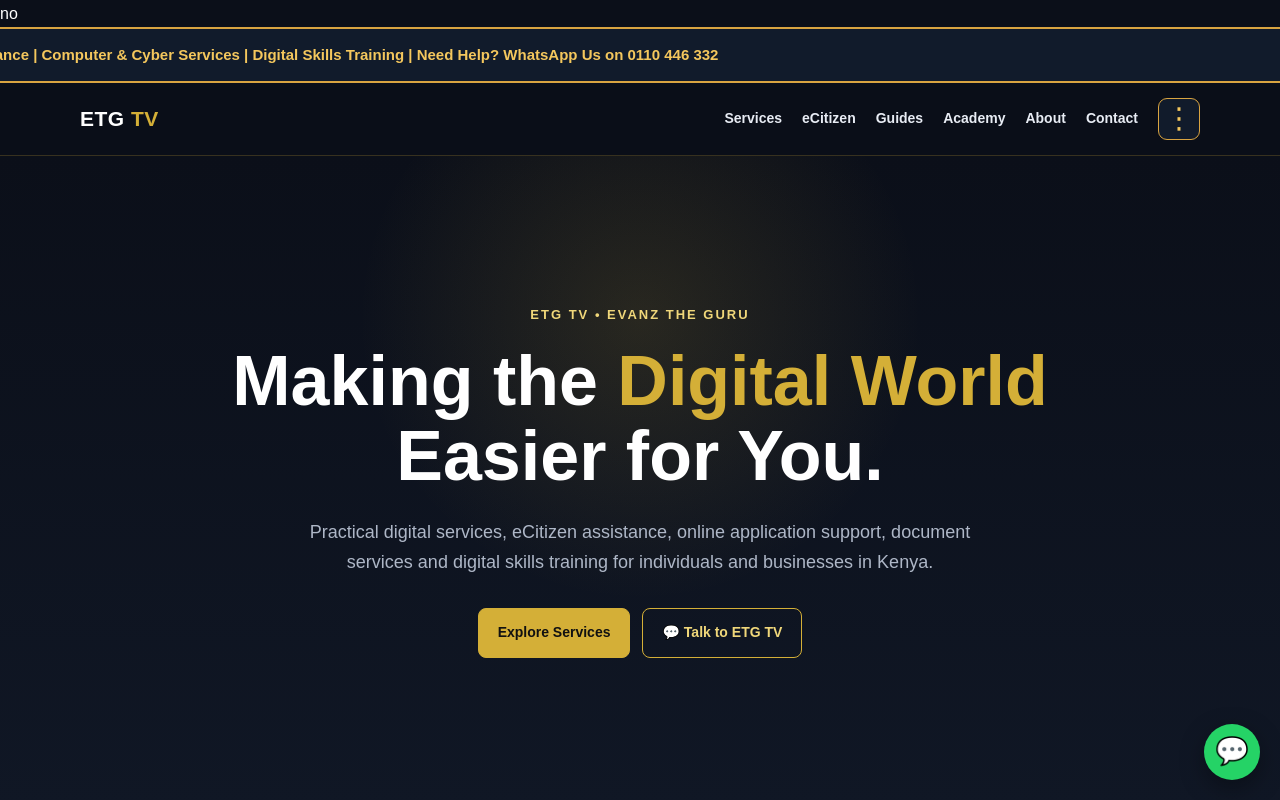
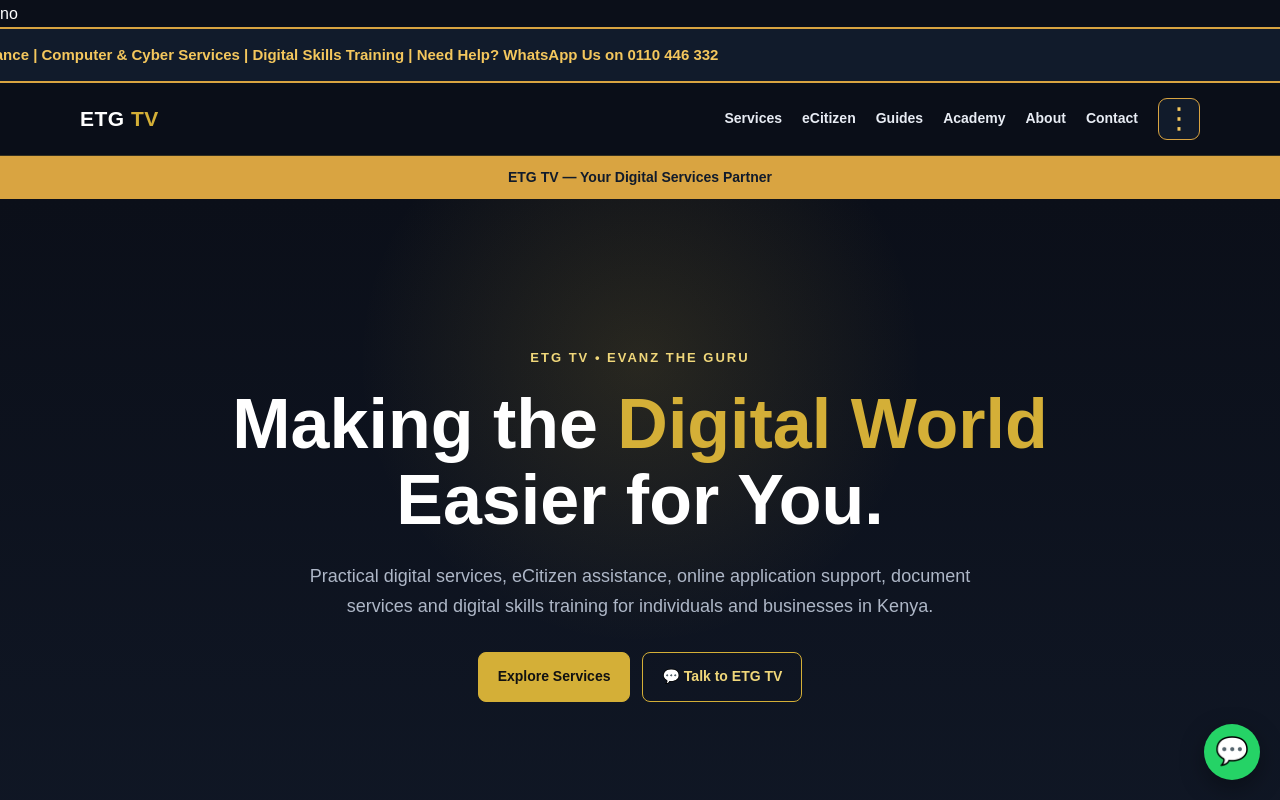
Before and after one commit to EvanzTheGuru26/EvanzTheGuru-Tv, a plain HTML site: page index.html in a window 1280 px wide. Shown: the top 800 px of the page. Drawn offline with Linux system fonts and the light colour scheme.

Commit message:
Test ETG TV deployment with announcement bar

```diff
--- a/index.html
+++ b/index.html
@@ -659,6 +659,16 @@
     </div>
 </header>
 
+<!-- ETG TV DEPLOYMENT TEST -->
+<div style="
+    background:#d9a441;
+    color:#111b2b;
+    text-align:center;
+    padding:10px 12px;
+    font-weight:bold;
+    font-size:14px;">
+    ETG TV — Your Digital Services Partner
+</div>
 
 <!-- HERO -->
 <section class="hero">
```
